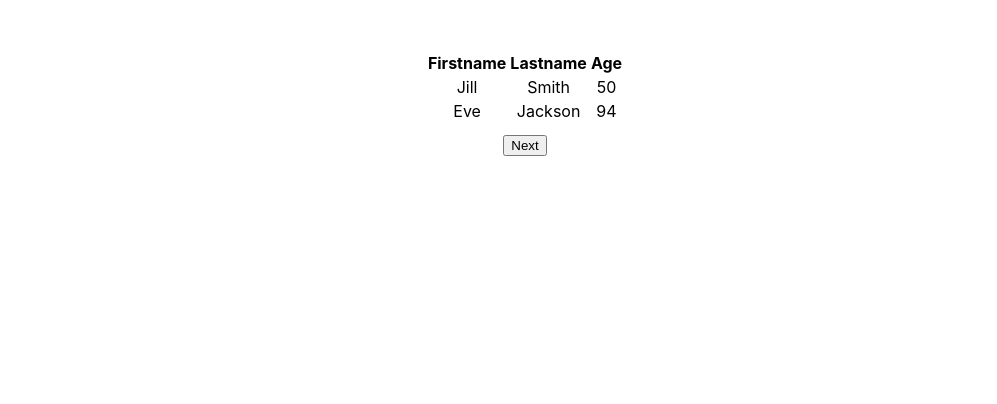
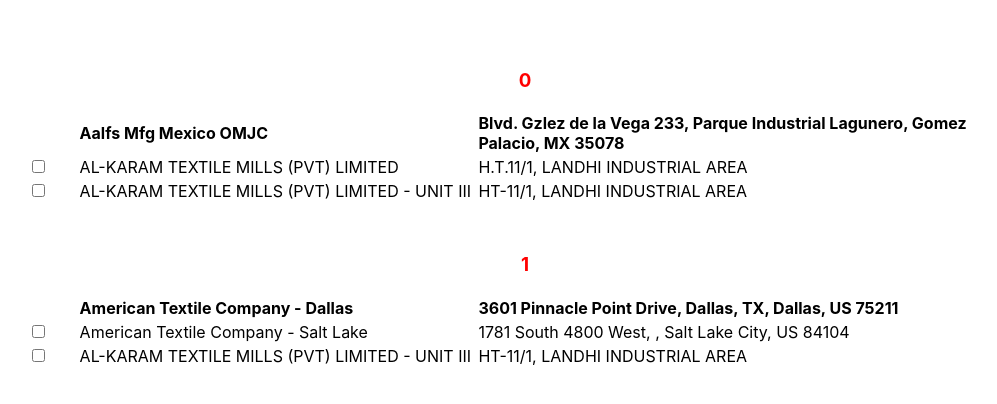
Before and after one commit to quy-ng/active-learning-siamease, a React (Create React App) app in the folder webapp/: page / in a window 1280 px wide. Shown: the top 404 px of the page, without its empty margins (115-1112 px from the left). Built offline with nearby package versions, Linux system fonts and the light colour scheme.

Commit message:
Render table

```diff
--- a/webapp/src/App.tsx
+++ b/webapp/src/App.tsx
@@ -1,4 +1,4 @@
-import React, {createRef, FormEvent, useState} from 'react';
+import React, {createRef, FormEvent, useEffect, useState} from 'react';
 import './App.css';
 import axios from 'axios';
 import dataJson from './sample/data.json'
@@ -6,8 +6,11 @@
 function App() {
   const $ref = createRef<any>();
   console.log(dataJson);
-  const [data, setData] = useState<any[][] | null>([[1, 2, 3]]);
-  const [currentIndex, setCurrentIndex] = useState<number>(0);
+  const [data, setData] = useState<any[]>([]);
+
+  useEffect(() => {
+    setData(dataJson.data);
+  }, [])
 
   const onFileSubmit = (e: FormEvent) => {
     e.preventDefault();
@@ -34,28 +37,32 @@
           <button type="submit">Submit</button>
         </form>
       )}
-      {(data && data.length > 0) && (
-        <div>
-          <table style={{margin: "auto", marginBottom: 10}}>
-            <tr>
-              <th>Firstname</th>
-              <th>Lastname</th>
-              <th>Age</th>
-            </tr>
-            <tr>
-              <td>Jill</td>
-              <td>Smith</td>
-              <td>50</td>
-            </tr>
-            <tr>
-              <td>Eve</td>
-              <td>Jackson</td>
-              <td>94</td>
-            </tr>
+      {data?.map((entry, index) => (
+        <div key={index}>
+          <h3 style={{color: 'red'}}>{index}</h3>
+          <table style={{margin: "auto", marginBottom: 10, textAlign: 'left', width: 1000}}>
+            <thead>
+              <tr>
+                <th></th>
+                <th style={{width: '40%'}}>{entry?.a[0]}</th>
+                <th style={{width: '55%'}}>{entry?.a[1]}</th>
+              </tr>
+            </thead>
+            <tbody>
+              {entry?.b.map((subEntry: any[], subIndex: number) => (
+                <tr key={subIndex}>
+                  <td>
+                    <input type="checkbox" id="vehicle1" name="vehicle1" value="Bike" />
+                  </td>
+                  <td>{subEntry[0]}</td>
+                  <td>{subEntry[1]}</td>
+                </tr>
+              ))}
+            </tbody>
           </table>
-          <button type={"button"}>Next</button>
+          <br/>
         </div>
-      )}
+      ))}
     </div>
   );
 }
```
